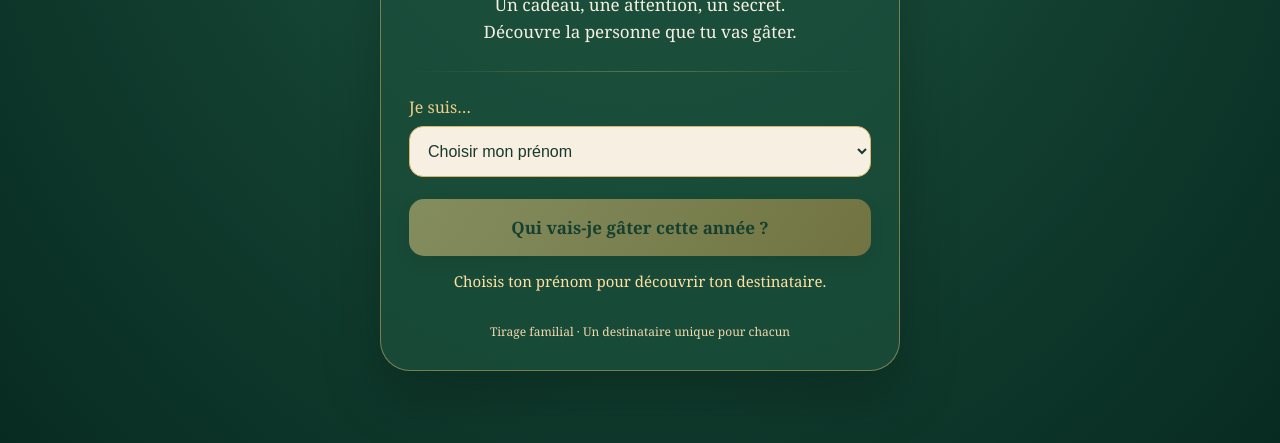
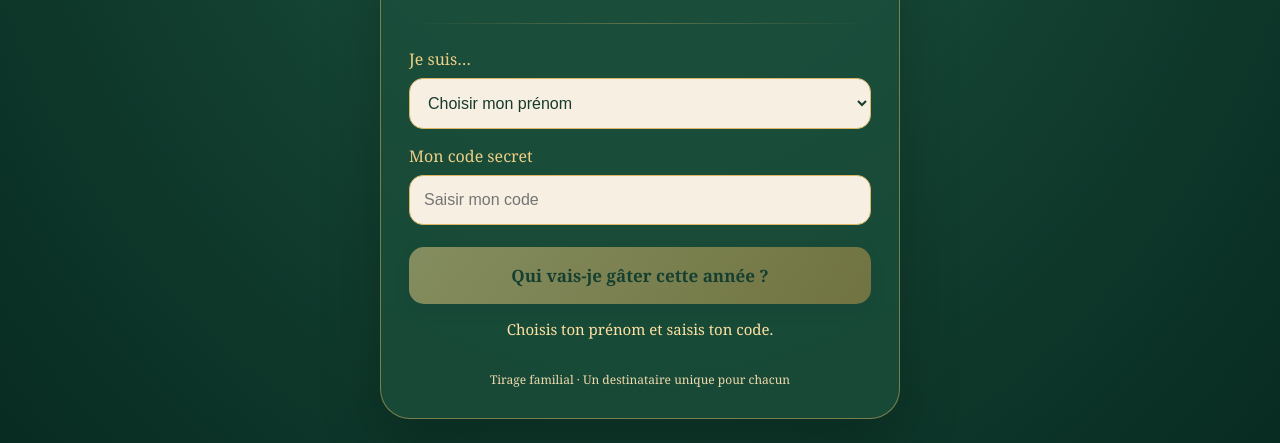
Before and after one commit to Benbrt/secret-noel-2026, a plain HTML site: page index.html in a window 1280 px wide. Shown: the part 357-800 px from the top of the page. Drawn offline with Linux system fonts and the light colour scheme.

Commit message:
Add secret code input and modify hint text
Added input field for secret code and updated hint message.

```diff
--- a/index.html
+++ b/index.html
@@ -10,7 +10,7 @@
 *{box-sizing:border-box}body{margin:0;min-height:100vh;display:flex;align-items:center;justify-content:center;padding:24px;background:radial-gradient(ellipse at top,#24624a 0%,#123f30 55%,#082b21 100%);color:var(--cream);font-family:Georgia,'Times New Roman',serif}
 .card{width:min(100%,520px);border:1px solid rgba(217,181,101,.5);border-radius:30px;background:rgba(28,79,59,.78);box-shadow:0 25px 60px rgba(0,0,0,.22);padding:38px 28px 30px;text-align:center}
 .kicker{color:var(--gold2);letter-spacing:3px;text-transform:uppercase;font-size:12px;margin-bottom:22px}.title{font-size:clamp(38px,8vw,52px);line-height:1.04;font-weight:normal;margin:0}.icons{font-family:system-ui;font-size:35px;margin:22px 0}.intro{font-size:17px;line-height:1.55;margin:0 0 26px}.rule{height:1px;background:linear-gradient(90deg,transparent,rgba(217,181,101,.35),transparent);margin:24px 0}
-label{display:block;text-align:left;color:var(--gold2);margin:16px 0 8px;font-size:16px}select{width:100%;padding:15px 14px;border-radius:14px;border:1px solid var(--gold);background:var(--cream);color:#173a2d;font-size:16px}button{margin-top:22px;width:100%;padding:17px 16px;border:0;border-radius:15px;background:linear-gradient(120deg,var(--gold2),#c99e4b);color:#123629;font-weight:bold;font-size:17px;font-family:Georgia,serif;cursor:pointer;box-shadow:0 7px 18px rgba(0,0,0,.12)}button:disabled{opacity:.5;cursor:not-allowed}.hint{min-height:26px;margin-top:15px;color:#ffe0a1;font-size:15px}.result{display:none;margin-top:20px;padding:22px 16px;border:1px solid rgba(239,207,134,.55);border-radius:18px;background:rgba(6,40,29,.45);animation:fade .45s ease}.result.show{display:block}.result .small{font-size:13px;letter-spacing:2px;text-transform:uppercase;color:var(--gold2)}.recipient{font-size:32px;margin:10px 0 4px;color:#fff1cf}.message{font-size:15px;line-height:1.5}.footer{font-size:12px;margin-top:26px;color:#f0d9ad}@keyframes fade{from{opacity:0;transform:translateY(8px)}to{opacity:1;transform:translateY(0)}}
+label{display:block;text-align:left;color:var(--gold2);margin:16px 0 8px;font-size:16px}select,input{width:100%;padding:15px 14px;border-radius:14px;border:1px solid var(--gold);background:var(--cream);color:#173a2d;font-size:16px}button{margin-top:22px;width:100%;padding:17px 16px;border:0;border-radius:15px;background:linear-gradient(120deg,var(--gold2),#c99e4b);color:#123629;font-weight:bold;font-size:17px;font-family:Georgia,serif;cursor:pointer;box-shadow:0 7px 18px rgba(0,0,0,.12)}button:disabled{opacity:.5;cursor:not-allowed}.hint{min-height:26px;margin-top:15px;color:#ffe0a1;font-size:15px}.result{display:none;margin-top:20px;padding:22px 16px;border:1px solid rgba(239,207,134,.55);border-radius:18px;background:rgba(6,40,29,.45);animation:fade .45s ease}.result.show{display:block}.result .small{font-size:13px;letter-spacing:2px;text-transform:uppercase;color:var(--gold2)}.recipient{font-size:32px;margin:10px 0 4px;color:#fff1cf}.message{font-size:15px;line-height:1.5}.footer{font-size:12px;margin-top:26px;color:#f0d9ad}@keyframes fade{from{opacity:0;transform:translateY(8px)}to{opacity:1;transform:translateY(0)}}
 @media(max-width:480px){body{padding:14px}.card{padding:30px 20px 24px;border-radius:24px}.intro{font-size:16px}}
 </style>
 </head>
@@ -23,31 +23,29 @@ label{display:block;text-align:left;color:var(--gold2);margin:16px 0 8px;font-si
   <div class="rule"></div>
   <label for="name">Je suis…</label>
   <select id="name"><option value="">Choisir mon prénom</option></select>
+  <label for="code">Mon code secret</label>
+  <input id="code" type="text" autocomplete="off" placeholder="Saisir mon code" maxlength="6">
   <button id="reveal" disabled>Qui vais-je gâter cette année ?</button>
-  <div class="hint" id="hint" role="status">Choisis ton prénom pour découvrir ton destinataire.</div>
+  <div class="hint" id="hint" role="status">Choisis ton prénom et saisis ton code.</div>
   <section class="result" id="result" aria-live="polite"><div class="small">Cette année, tu vas gâter…</div><div class="recipient" id="recipient"></div><div class="message">🎁 Chut… c'est un secret !<br>Garde cette surprise précieusement jusqu'à Noël.</div></section>
   <div class="footer">Tirage familial · Un destinataire unique pour chacun</div>
 </main>
 <script>
-// Tirage fixe de 10 personnes : chacun offre et reçoit exactement un cadeau.
-// Cette version est volontairement simple pour une utilisation familiale ponctuelle.
 const assignments = {
-  "Papa":"Sibylle",
-  "Maman":"Henri",
-  "Baudouin":"Jacinthe",
-  "Cyriaque":"Papa",
-  "Amaury":"Maman",
-  "Foucauld":"Sixtine",
-  "Sixtine":"Baudouin",
-  "Sibylle":"Amaury",
-  "Jacinthe":"Foucauld",
-  "Henri":"Cyriaque"
+  "Papa":"Sibylle","Maman":"Henri","Baudouin":"Jacinthe","Cyriaque":"Papa",
+  "Amaury":"Maman","Foucauld":"Sixtine","Sixtine":"Baudouin","Sibylle":"Eugénie",
+  "Jacinthe":"Foucauld","Henri":"Cyriaque","Eugénie":"Amaury"
 };
-const names=Object.keys(assignments), select=document.getElementById('name'), btn=document.getElementById('reveal'), hint=document.getElementById('hint'), result=document.getElementById('result'), recipient=document.getElementById('recipient');
-names.forEach(n=>{const o=document.createElement('option');o.value=n;o.textContent=n;select.appendChild(o)});
-function restore(){const n=select.value;btn.disabled=!n;result.classList.remove('show');recipient.textContent='';hint.textContent=n?'Prêt à découvrir ton secret ?':'Choisis ton prénom pour découvrir ton destinataire.';if(n){const saved=localStorage.getItem('secret-noel-2026-'+n);if(saved){recipient.textContent=saved;result.classList.add('show');hint.textContent='Ton secret a déjà été révélé sur cet appareil.';}}}
-select.addEventListener('change',restore);
-btn.addEventListener('click',()=>{const n=select.value;if(!n)return;const r=assignments[n];localStorage.setItem('secret-noel-2026-'+n,r);recipient.textContent=r;result.classList.add('show');hint.textContent='';btn.disabled=true;});
+const codes = {
+  "Papa":"BL2G9S","Maman":"PKLNLU","Baudouin":"DHFBDD","Cyriaque":"ZC94G8",
+  "Amaury":"MP2LZ0","Foucauld":"9BGBKO","Sixtine":"43G0CM","Sibylle":"LSU1S8",
+  "Jacinthe":"VVH12G","Henri":"P84CMR","Eugénie":"AK1QIH"
+};
+const select=document.getElementById('name'), codeInput=document.getElementById('code'), btn=document.getElementById('reveal'), hint=document.getElementById('hint'), result=document.getElementById('result'), recipient=document.getElementById('recipient');
+Object.keys(assignments).forEach(n=>{const o=document.createElement('option');o.value=n;o.textContent=n;select.appendChild(o)});
+function restore(){const n=select.value;result.classList.remove('show');recipient.textContent='';btn.disabled=!(n && codeInput.value.trim());hint.textContent=n?'Saisis ton code secret pour découvrir ton destinataire.':'Choisis ton prénom et saisis ton code.';}
+select.addEventListener('change',restore);codeInput.addEventListener('input',restore);
+btn.addEventListener('click',()=>{const n=select.value, c=codeInput.value.trim().toUpperCase();if(!n)return;if(c!==codes[n]){hint.textContent='Code incorrect. Vérifie ton code et réessaie.';result.classList.remove('show');recipient.textContent='';return;}recipient.textContent=assignments[n];result.classList.add('show');hint.textContent='';btn.disabled=true;});
 restore();
 </script>
 </body>
```
